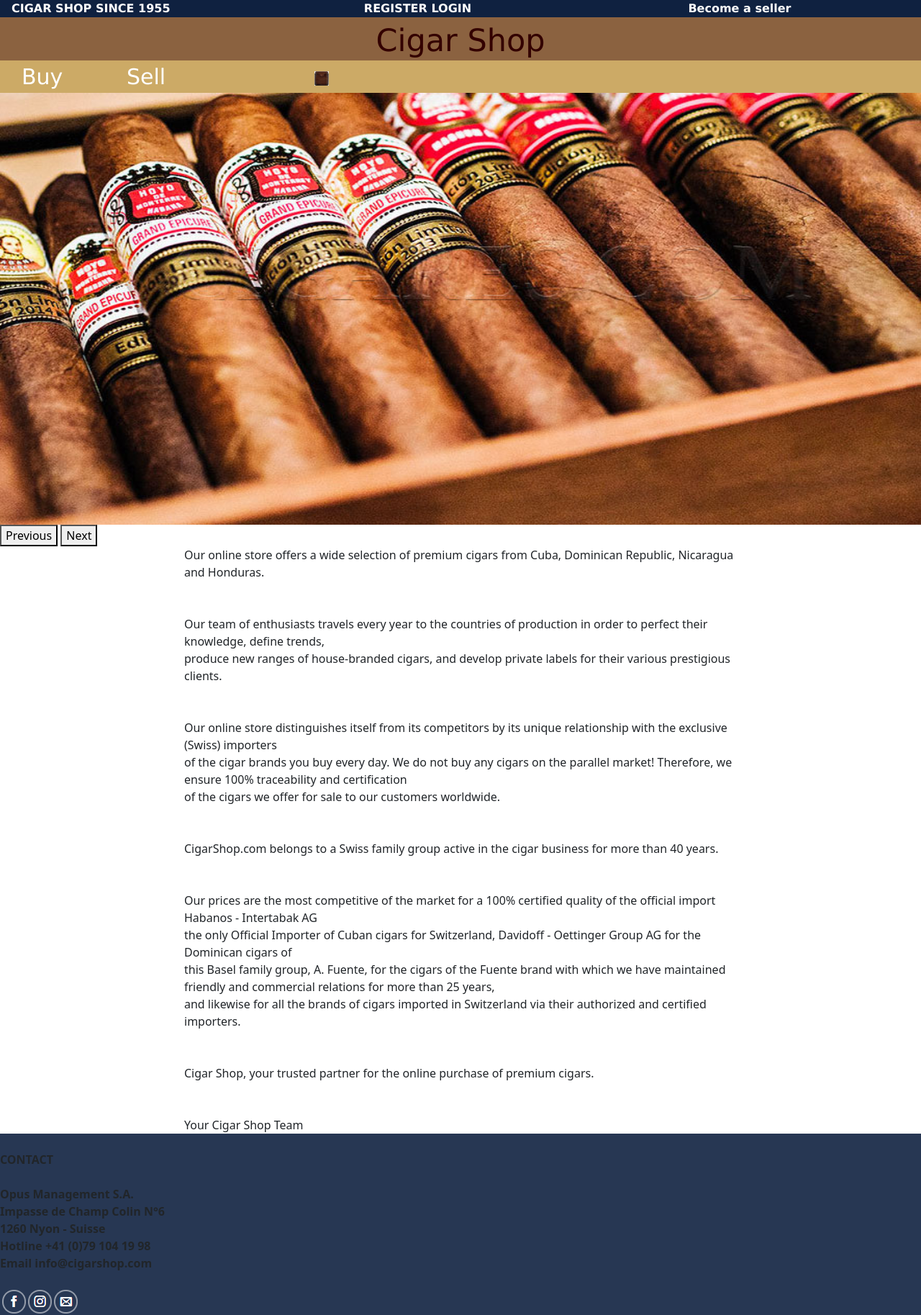
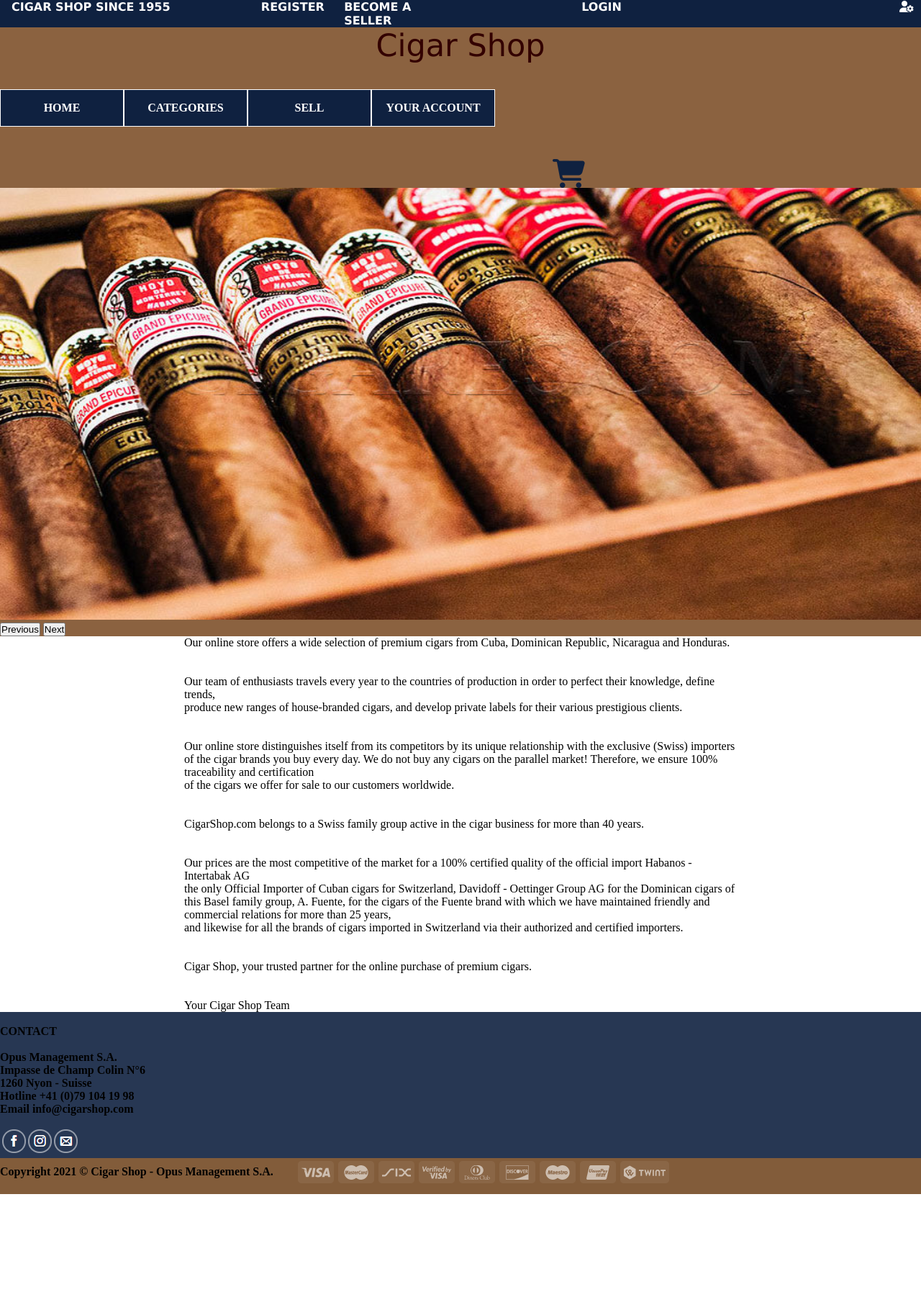
Before and after one commit to LPuszynski/Ebay, a PHP site: page /GitHub/ in a window 1280 px wide. Shown: the top 1827 px of the page at 72% size. After the commit the page ends 1659 px from the top, so only its background shows below. Run offline with PHP 8.4, Linux system fonts and the light colour scheme; some libraries are stand-ins or nearby versions.

Commit message:
modif 1ere page
Modifications de la page index avec ajout du drop down menu + ajout logo admin et logo panier avec ancre pour le panier

```diff
--- a/index.css
+++ b/index.css
@@ -8,7 +8,15 @@ body{
 	font-weight: bolder;
 	color:white;
 	font-family:Verdana;
+	display:flex;
+	justify-content:space-between;
 }
+
+a.admin{
+	margin-right:10px;
+
+}
+
 
 #Connect{
 	background-color:rgb(15,33,64);
@@ -92,3 +100,60 @@ height:50px;
 #signInSeller{
 	color: blue;
 }
+
+* {
+	margin: 0;
+	padding: 0;
+}
+
+
+
+.wrapper {
+	width: 100%;
+	margin-left:0px ;
+}
+	.wrapper .fas {
+		font-size: 40px;
+		margin-top: 45px;
+		margin-left: 60%;
+		color: rgb(15,33,64);
+	}
+	.wrapper ul {
+		list-style: none;
+		margin-top: 2%;
+		float:left;
+	}
+
+		.wrapper ul li {
+			background: rgb(15,33,64);
+			width: 170px;
+			border: 1px solid #fff;
+			height: 50px;
+			line-height: 50px;
+			text-align: center;
+			float: left;
+			color: #fff;
+			font-size: 16px;
+			position: relative;
+			font-family: poppins;
+			text-transform: uppercase;
+			font-weight: bold;
+		}
+
+			.wrapper ul li:hover {
+				background: crimson;
+			}
+
+		.wrapper ul ul {
+			display: none;
+		}
+
+		.wrapper ul li:hover > ul {
+			display: block;
+		}
+
+		.wrapper ul ul ul {
+			margin-left: 170px;
+			top: 0;
+			position: absolute;
+		}
--- a/index.php
+++ b/index.php
@@ -4,10 +4,7 @@
 <head>
 <link rel="icon" type="image/png" href="icon.png"/>
 <link rel="stylesheet" href="index.css">
-<link href="https://cdn.jsdelivr.net/npm/bootstrap@5.0.0-beta2/dist/css/bootstrap.min.css" rel="stylesheet" integrity="sha384-BmbxuPwQa2lc/FVzBcNJ7UAyJxM6wuqIj61tLrc4wSX0szH/Ev+nYRRuWlolflfl" crossorigin="anonymous">
-<script src="https://cdn.jsdelivr.net/npm/bootstrap@5.0.0-beta2/dist/js/bootstrap.bundle.min.js" integrity="sha384-b5kHyXgcpbZJO/tY9Ul7kGkf1S0CWuKcCD38l8YkeH8z8QjE0GmW1gYU5S9FOnJ0" crossorigin="anonymous"></script>
-
-
+<script src="https://kit.fontawesome.com/3581d4e558.js" crossorigin="anonymous"></script>
 <script src="https://ajax.googleapis.com/ajax/libs/jquery/3.5.1/jquery.min.js"></script>
 <script type="text/javascript" src="index.js"></script>
 <title>Cigar shop</title>
@@ -17,23 +14,58 @@
 
 </head>
 <body>
+<!--
+<div class="wrapper">
+    <ul>
+
+<li> Category
+            <ul>
+<li><a href="cigars.php">Cigars</a></li>
+<li><a href="">Accessories</li></li>
+</ul><li> <a href="sellObject.php">Sell </a></li>
+<li><a href="">Your account </a></li>
+</div>
+-->
+
 <div id="tlois">
 	 &emsp;CIGAR SHOP SINCE 1955 &emsp; &emsp; &emsp;&emsp; &emsp;&emsp; &emsp;&emsp; &emsp; &emsp; &emsp; &emsp; &emsp;
-	 <a href="register.php">REGISTER</a>
-	 <a href="login.php">LOGIN</a>
+	 <a href="register.php">REGISTER</a> &emsp; &emsp;
+	 <a href="sellerRegister.php">BECOME A SELLER</a>
 	 &emsp; &emsp; &emsp;&emsp; &emsp;  &emsp; &emsp; &emsp;&emsp;&emsp;&emsp; &emsp; &emsp;&emsp; &emsp;
-	 <a href="sellerRegister.php">Become a seller</a>
+	 <a href="login.php">LOGIN</a>  &emsp; &emsp; &emsp;&emsp; &emsp; &emsp;&emsp; &emsp; &emsp;&emsp; &emsp; &emsp;&emsp; &emsp; &emsp;&emsp; &emsp; &emsp;&emsp; &emsp; &emsp;&emsp; &emsp; &emsp;&emsp; &emsp; &emsp;
+	<a href="" class="admin" > <i class="fas fa-user-cog"></i> </a>
 </div>
+
 
 <div id="title">
 	Cigar Shop
 </div>
+
+<!--  TEST TA CAPTE
 <div id="Categories">
-&emsp;<a href="index.html">Buy</a>    &emsp;
+&emsp;<a href="cigars.php">Buy</a>    &emsp;
      &emsp;
-<a href="announcements.html">Sell </a>    &emsp; &emsp; &emsp; &emsp; &emsp;
+<a href="sellObject.php">Sell </a>    &emsp; &emsp; &emsp; &emsp; &emsp;
 <a href="financing.html"><img src="basket.png " height="20" width="20" ></a>
 </div>
+-->
+
+
+<div class="wrapper">
+    <ul>
+	<li><a href="index.php">Home</li>
+<li> Categories
+            <ul>
+<li><a href="cigars.php">Cigars</a></li>
+<li><a href="">Accessories</li></li>
+</ul><li> <a href="sellObject.php">Sell </a></li>
+<li><a href="">Your account </a></li></ul>
+<a href="cart.php"><i class="fas fa-shopping-cart"></i></a>
+</div>
+
+
+
+
 <div id="Carousel">
 
 	 <img src="cigares1.jpg" class="images" id="cigare">
--- a/register.php
+++ b/register.php
@@ -22,7 +22,8 @@
 <?php
 try
 {
-	$db = new PDO('mysql:host=localhost;port=3306;dbname=ebay;', 'root', '');
+	//$db = new PDO('mysql:host=localhost;port=3306;dbname=ebay;', 'root', ''); /* Port de thomas = 3307 / Port de Lois = 3306 */
+$db = new PDO('mysql:host=localhost;port=3307;dbname=ebay;', 'root', ''); /* Port de thomas = 3307 / Port de Lois = 3306 */
 }
 catch (Exception $e)
 {
```
Also changed, not shown: cart.php (added, +10 -0 lines), cigars.php (added, +66 -0 lines), login.php (+24 -17 lines), products.css (added, +62 -0 lines), sellObject.php (+28 -6 lines), sellerRegister.php (+5 -2 lines), Cigars_pictures/cohiba-robusto.jpg (added), Cigars_pictures/cohiba_club.PNG (added), Cigars_pictures/montecristo.PNG (added), Cigars_pictures/montecristo_no5.PNG (added), logo.png (added).
